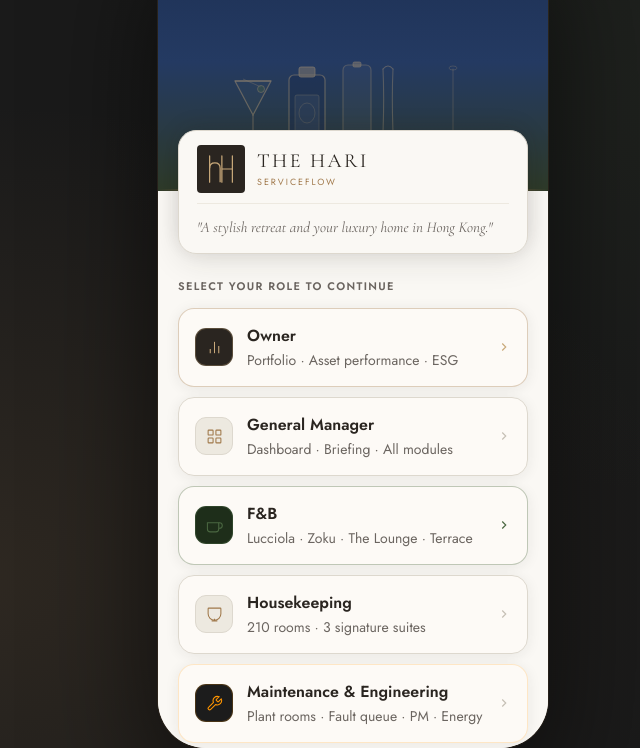
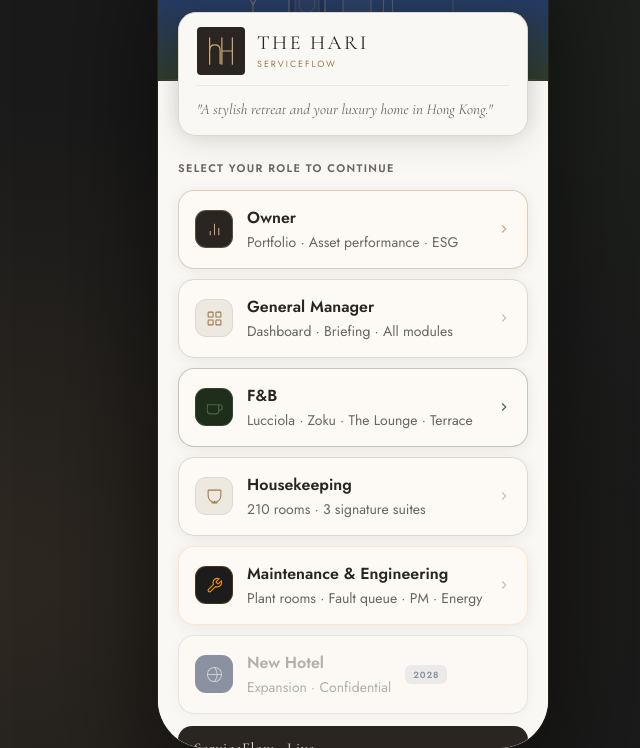
Before and after one commit to jeremiegougenheim-creator/serviceflow-hari, a plain HTML site: page index.html in a window 1280 px wide. Shown: the part 96-844 px from the top of the page, without its empty margins (287-927 px from the left). Drawn offline with nearby package versions, Linux system fonts and the light colour scheme.

Commit message:
Update index.html

```diff
--- a/index.html
+++ b/index.html
@@ -424,10 +424,10 @@
 .submit-btn:active{transform:scale(.98)}
 
 /* ROLE SELECTOR / SPLASH */
-.splash-band{position:absolute;top:0;left:0;right:0;height:34%;background:linear-gradient(180deg,#1B2D4F 0%,#243A62 55%,#2E3A28 100%);overflow:hidden}
+.splash-band{position:absolute;top:0;left:0;right:0;height:21%;background:linear-gradient(180deg,#1B2D4F 0%,#243A62 55%,#2E3A28 100%);overflow:hidden}
 .splash-canopy{position:absolute;bottom:0;left:0;right:0;height:2px;background:linear-gradient(90deg,transparent,var(--bronze),var(--bronze-light),var(--bronze),transparent)}
 /* Fixed card — sits above the scrollable role list */
-.splash-card{position:absolute;top:calc(28% - 10px);left:20px;right:20px;background:var(--warm-white);border:1px solid var(--marble-dark);border-radius:18px;padding:14px 18px 14px;box-shadow:0 -4px 20px rgba(42,37,32,.12),var(--shadow);z-index:10}
+.splash-card{position:absolute;top:calc(14% - 10px);left:20px;right:20px;background:var(--warm-white);border:1px solid var(--marble-dark);border-radius:18px;padding:14px 18px 14px;box-shadow:0 -4px 20px rgba(42,37,32,.12),var(--shadow);z-index:10}
 /* Scrollable area starts BELOW the fixed card */
 .splash-body{position:absolute;left:0;right:0;bottom:0;overflow-y:auto;scrollbar-width:none}
 .splash-body::-webkit-scrollbar{display:none}
```
